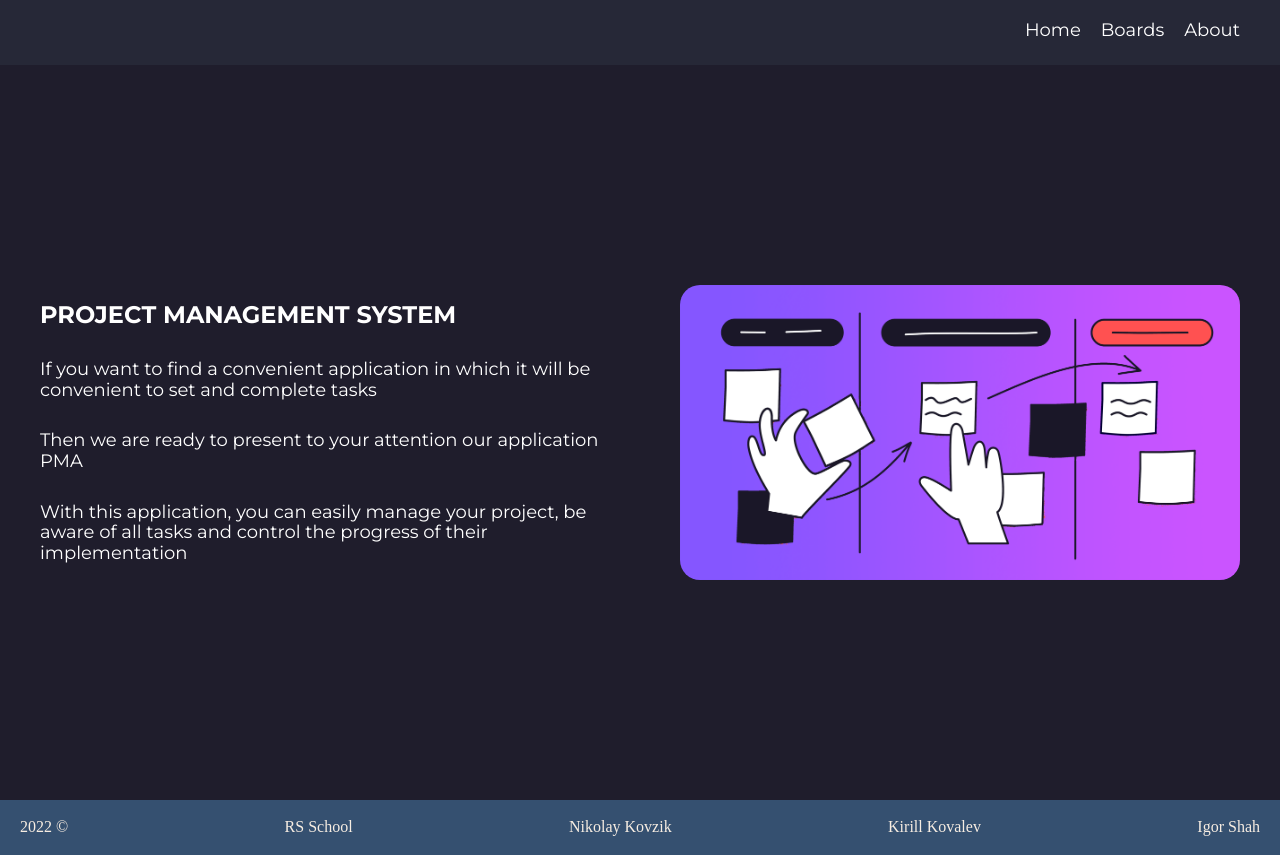
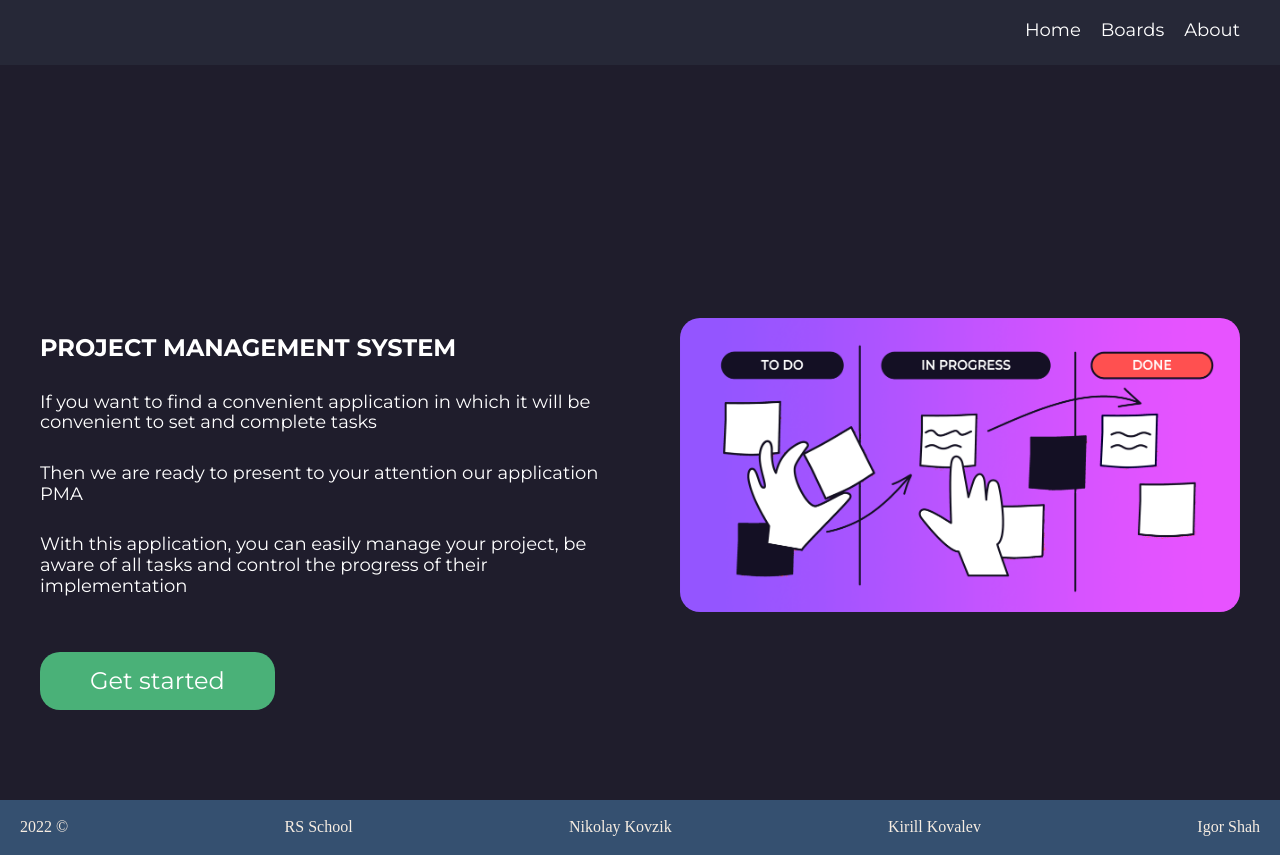
Before and after one commit to NikolayKovzik/project-management-app, a React (Create React App) app: page /#/ in a window 1280 px wide. Built offline with nearby package versions, Linux system fonts and the light colour scheme.

Commit message:
feat: add button to home page

```diff
--- a/src/App.css
+++ b/src/App.css
@@ -12,6 +12,18 @@ li {
 
 p {
   margin: 0;
+}
+
+button {
+  border: 0;
+}
+
+button:active,
+button:focus {
+  outline: none;
+}
+button::-moz-focus-inner {
+  border: 0;
 }
 
 /* Remove outline on the forms and links */
--- a/src/pages/HomePage/HomePage.module.scss
+++ b/src/pages/HomePage/HomePage.module.scss
@@ -10,6 +10,13 @@
 
 .mainContainer {
   min-height: calc(100vh - 145px);
+  display: flex;
+  flex-direction: column;
+  justify-content: flex-end;
+  gap: 40px;
+}
+
+.info {
   display: flex;
   gap: 80px;
 }
@@ -46,3 +53,13 @@
   object-fit: contain;
   border-radius: 20px;
 }
+
+.startBtn {
+  font-size: 24px;
+  color: var(--color-white);
+  font-family: 'Montserrat-Regular';
+  padding: 15px 50px;
+  background: var(--color-green);
+  border-radius: 20px;
+  margin-bottom: 50px;
+}
--- a/src/pages/HomePage/HomePage.tsx
+++ b/src/pages/HomePage/HomePage.tsx
@@ -10,6 +10,7 @@ function HomePage(): ReactElement {
       <div className="container">
         <div className={styles.container}>
           <div className={styles.mainContainer}>
+            <div className={styles.info}>
               <div className={styles.titleContainer}>
                 <p className={styles.title}>Project Management System</p>
                 <p>
@@ -18,13 +19,19 @@ function HomePage(): ReactElement {
                 </p>
                 <p>Then we are ready to present to your attention our application PMA</p>
                 <p>
-                With this application, you can easily manage your project, be aware of all tasks and
-                control the progress of their implementation
+                  With this application, you can easily manage your project, be aware of all tasks
+                  and control the progress of their implementation
                 </p>
               </div>
 
               <div className={styles.imageContainer}>
                 <img className={styles.mainImage} src={mainImage} alt="home-kanban" />
+              </div>
+            </div>
+            <div>
+              <button className={styles.startBtn} type="button">
+                Get started
+              </button>
             </div>
           </div>
         </div>
```
Also changed, not shown: src/assets/images/kanaban.png. Lines whose indentation alone changed are shown as unchanged.
